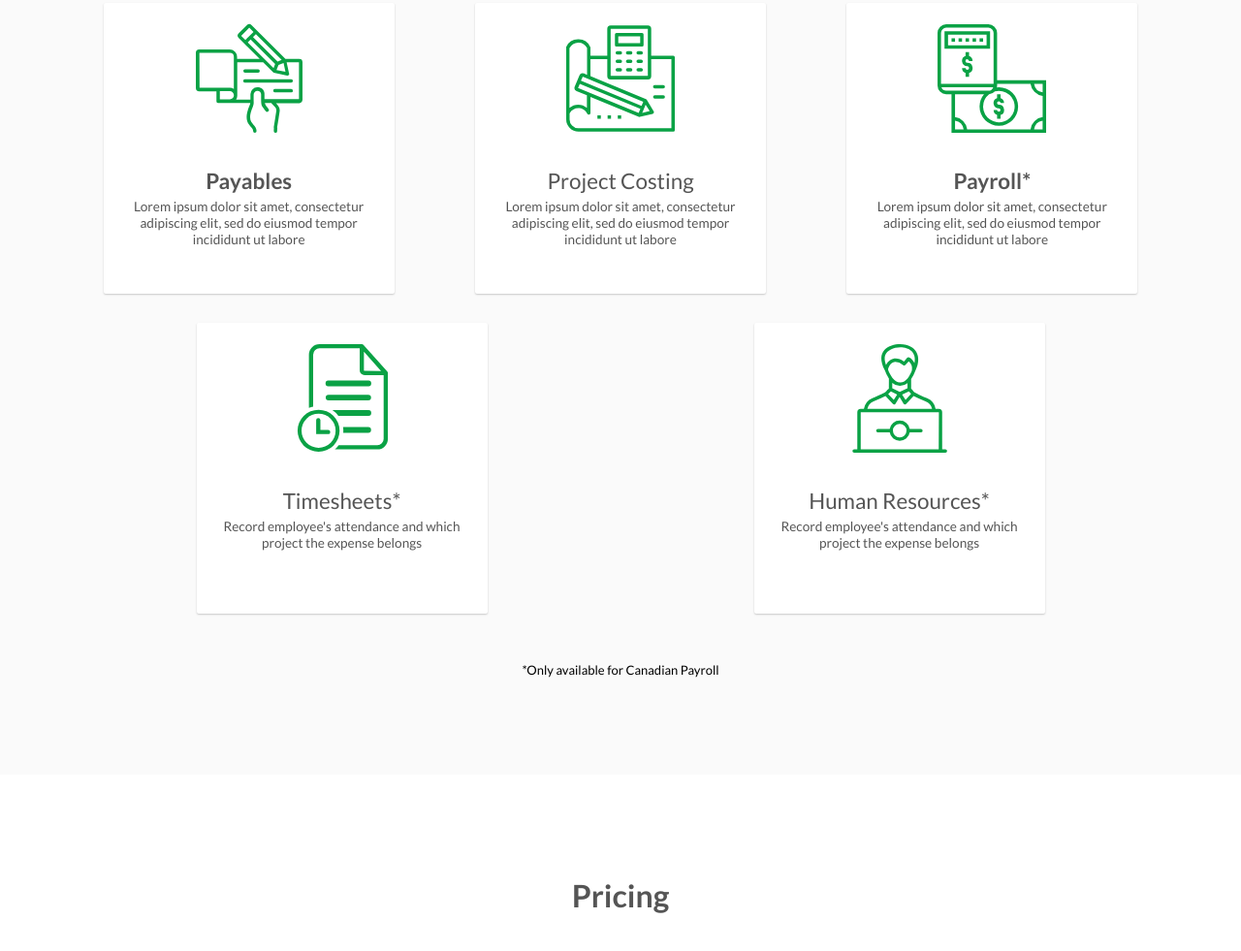
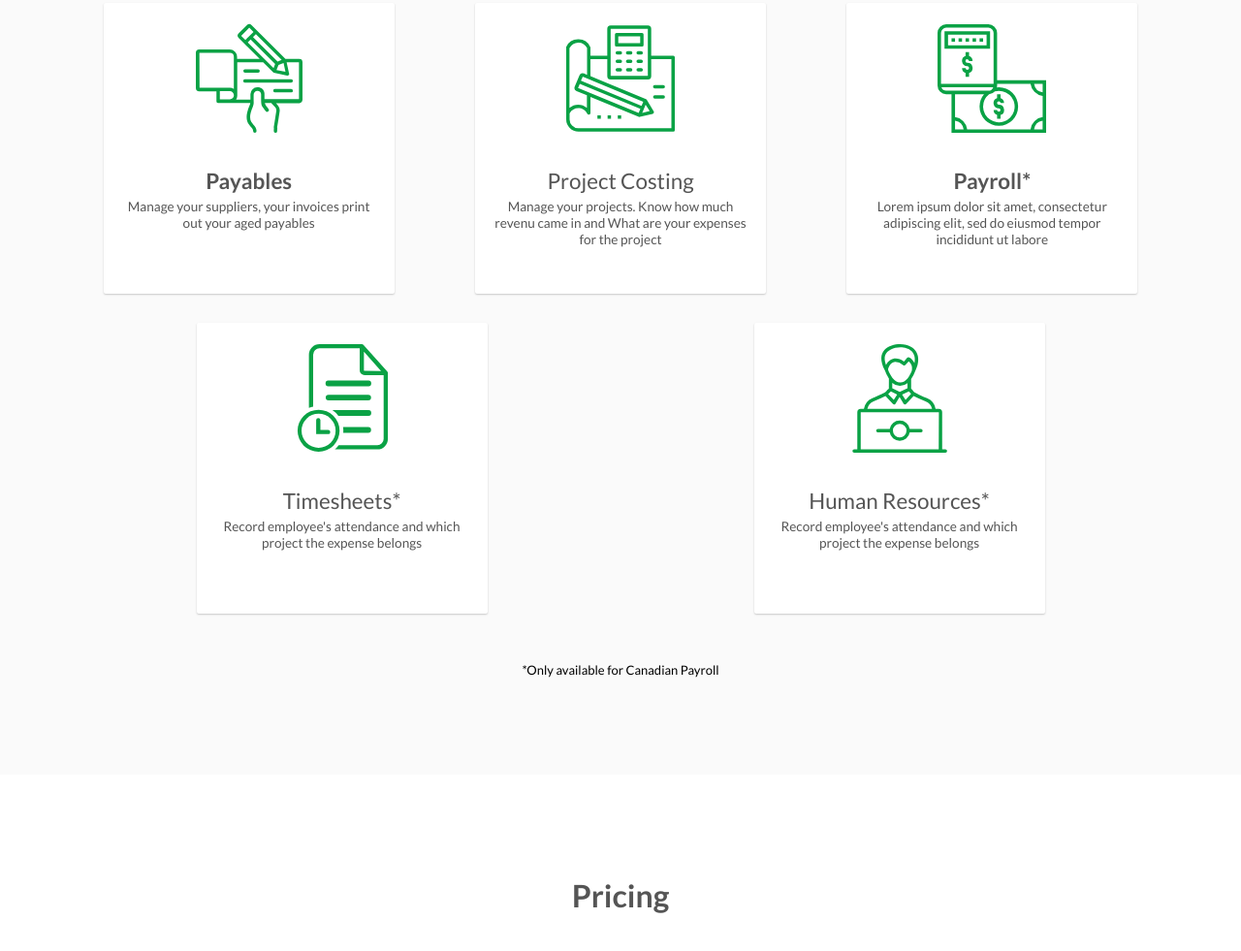
Before and after one commit to rucha0405/fnms.github.io, a plain HTML site: page index.html in a window 1280 px wide. Shown: the part 1442-2423 px from the top of the page at 97% size. Drawn offline with Linux system fonts and the light colour scheme.

Commit message:
Update index.html

```diff
--- a/index.html
+++ b/index.html
@@ -96,8 +96,8 @@
                 <div class="card-body">
                     <div class="card-title">Payables</div>
                     <div class="card-desc">
-                        Lorem ipsum dolor sit amet, consectetur adipiscing elit, sed do
-                        eiusmod tempor incididunt ut labore
+                        Manage your suppliers, your invoices print out your aged payables
+
                     </div>
                 </div>
             </div>
@@ -108,8 +108,8 @@
                         <div>Project Costing</div>
                     </div>
                     <div class="card-desc">
-                        Lorem ipsum dolor sit amet, consectetur adipiscing elit, sed do
-                        eiusmod tempor incididunt ut labore
+                        Manage your projects. Know how much revenu came in and What are your expenses for the project
+
                     </div>
                 </div>
             </div>
```
